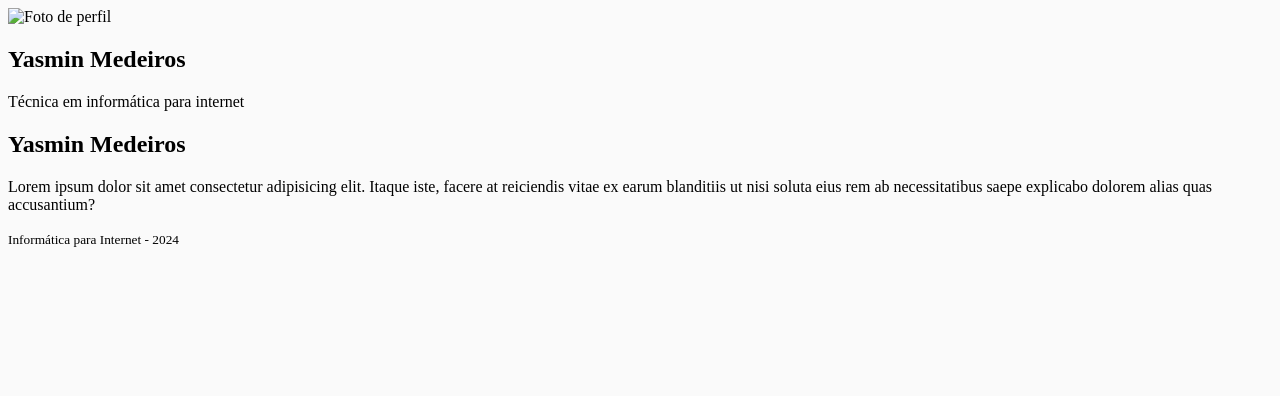
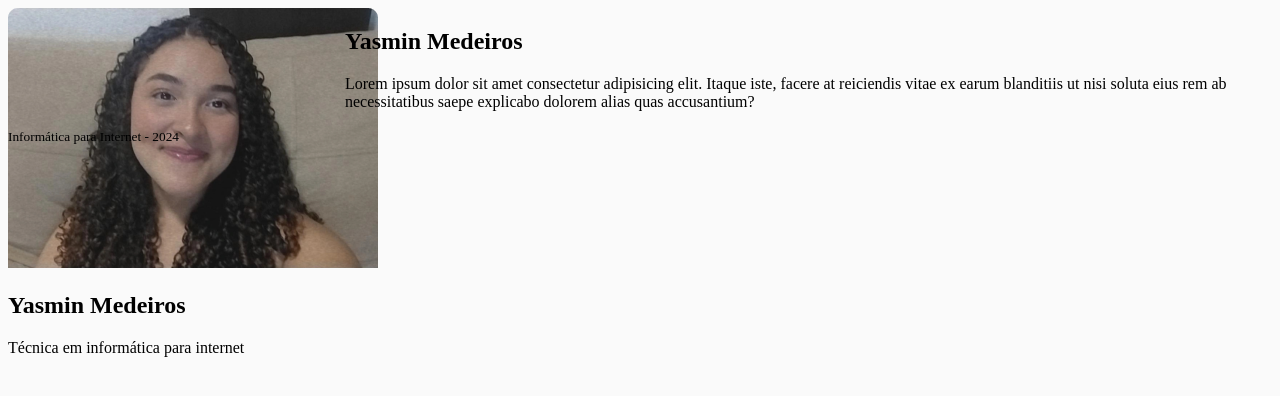
Before and after one commit to yvitoriano/DWAI-2025, a plain HTML site: page index.html in a window 1280 px wide. Drawn offline with Linux system fonts and the light colour scheme.

Commit message:
Adicionei foto

```diff
--- a/index.html
+++ b/index.html
@@ -8,10 +8,10 @@
     <link rel="stylesheet" href="style.css">
 </head>
 <body>
-     <main class="container">
+    <main class="container">
         <section class="perfil">
             <div class="dados-perfil">
-                <img src="img/perfil.png" alt="Foto de perfil" class="perfil-foto">
+                <img src="img/foto_perfil.png" alt="Foto de perfil" class="perfil-foto">
                 <div class="dados">
                     <h2>Yasmin Medeiros</h2>
                     <p class="perfil-info">Técnica em informática para internet</p>
@@ -22,7 +22,8 @@
                 <p>Lorem ipsum dolor sit amet consectetur adipisicing elit. Itaque iste, facere at reiciendis vitae ex earum blanditiis ut nisi soluta eius rem ab necessitatibus saepe explicabo dolorem alias quas accusantium?</p>
             </div>
         </section>
-     </main>
+
+    </main>
 
      <footer>
         <small>Informática para Internet - 2024</small>
--- a/style.css
+++ b/style.css
@@ -5,3 +5,12 @@ body{
 main{
 
 }
+
+.perfil{
+    display: flex;
+}
+
+.dados-perfil{
+    width: 337px;
+    height: 80px;
+}
```
Also changed, not shown: img/foto_perfil.png (added).
